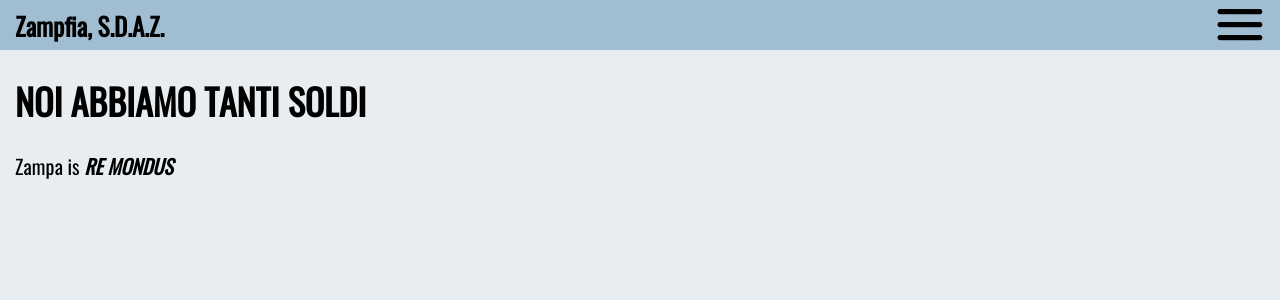
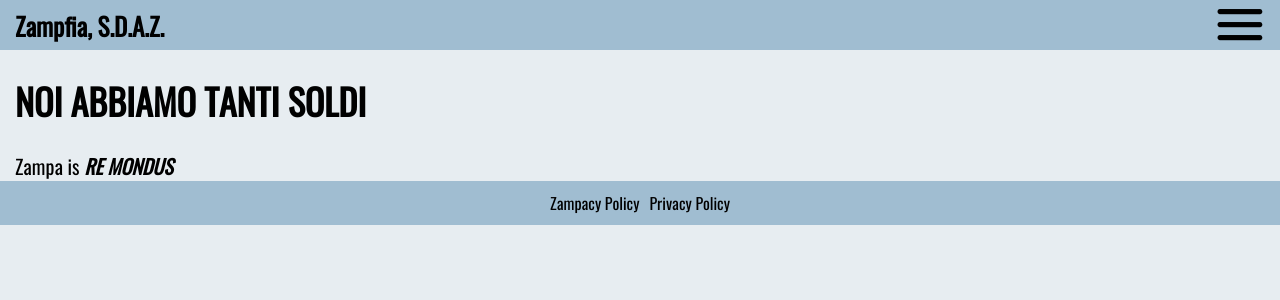
Before and after one commit to zampfia/zampfia.github.io, a Next.js app: page /about in a window 1280 px wide. Shown: the top 300 px of the page. Built offline with nearby package versions, Linux system fonts and the light colour scheme.

Commit message:
Added footer containing Zampacy and (eventual) Privacy
[skip ci]

```diff
--- a/app/layout.tsx
+++ b/app/layout.tsx
@@ -1,9 +1,13 @@
 import "./styles/globals.css"
+import StickyFooter from "./stickyFooter"
 
 export default function RootLayout({ children }) {
- return (
+  return (
     <html lang="en">
-      <body>{children}</body>
+      <body>
+        {children}
+        <StickyFooter />
+      </body>
     </html>
   )
 }
--- /dev/null
+++ b/app/stickyFooter.tsx
@@ -0,0 +1,14 @@
+import Link from "next/link"
+import "./styles/footer.css"
+import "./styles/layout.css"
+
+const StickyFooter = () => {
+    return(
+        <footer>
+            <Link className="link" href="/zampacy">Zampacy Policy</Link>
+            <Link className="link" href="/privacy">Privacy Policy</Link>
+        </footer>
+    )
+}
+
+export default StickyFooter
--- /dev/null
+++ b/app/styles/footer.css
@@ -0,0 +1,13 @@
+footer {
+    bottom: 0;
+    width: 100%;
+    background-color: rgb(160, 189, 209); /* Adjust the background color as needed */
+    color: #fff; /* Adjust the text color as needed */
+    padding: 10px 0;
+    text-align: center;
+}
+
+.link {
+    padding-left: 5px;
+    padding-right: 5px;
+}
```
